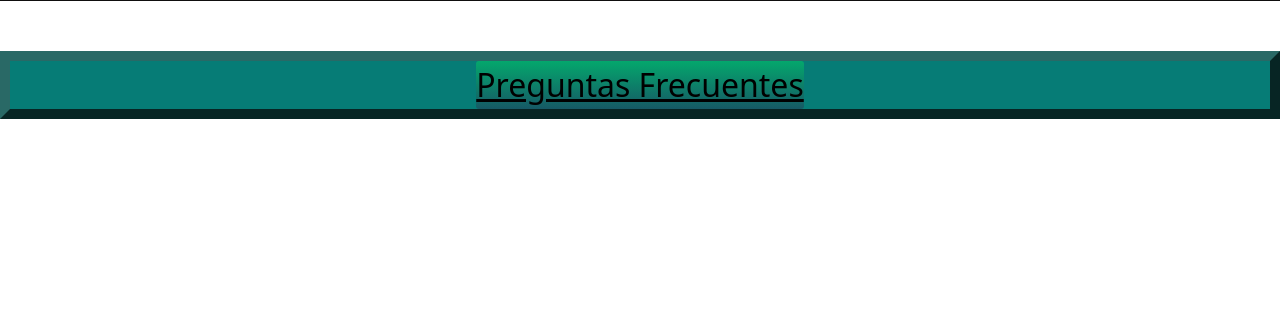
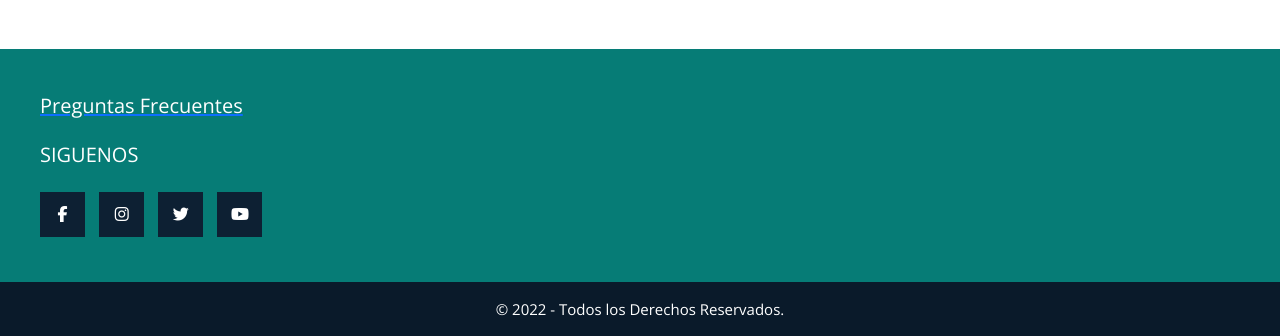
Before and after one commit to ManuelVidiella/repo-CoderWeb, a plain HTML site: page index.html in a window 1280 px wide. Shown: the part 1856-2192 px from the top of the page. Before the commit the page ends 1975 px from the top, so only its background shows below. Drawn offline with nearby package versions, Linux system fonts and the light colour scheme.

Commit message:
final v1.0

```diff
--- a/index.html
+++ b/index.html
@@ -14,6 +14,8 @@
     />
     <!--CSS-->
     <link rel="stylesheet" href="css/main.css" />
+    <!--Iconos-->
+    <script src="https://kit.fontawesome.com/eb496ab1a0.js" crossorigin="anonymous"></script>
   </head>
   <body>
     <header>
@@ -93,8 +95,23 @@
         </div>
       </div>
     </main>
-    <footer class="footer-box">
-      <a href="pages/preguntasfrecuentes.html">Preguntas Frecuentes</a>
+    <!-- footer -->
+    <footer class="pie-pagina">
+      <div class="grupo-1">
+        <div class="box">
+          <a href="pages/preguntasfrecuentes.html"><h2>Preguntas Frecuentes</h2></a>
+          <h2>SIGUENOS</h2>
+          <div class="red-social">
+            <a href="https://www.facebook.com/" class="fa fa-facebook"></a>
+            <a href="https://www.instagram.com/" class="fa fa-instagram"></a>
+            <a href="https://twitter.com" class="fa fa-twitter"></a>
+            <a href="https://www.youtube.com" class="fa fa-youtube"></a>
+          </div>
+        </div>
+      </div>
+      <div class="grupo-2">
+        <small>&copy; 2022 - Todos los Derechos Reservados.</small>
+      </div>
     </footer>
     <!-- Option 1: Bootstrap Bundle with Popper -->
     <script
--- a/scss/_footer.scss
+++ b/scss/_footer.scss
@@ -1,21 +1,72 @@
-
-.footer-box{
-        display: flex;
-        background-color: rgb(6, 124, 118);
-        border: outset 10px rgba(50, 101, 99, 0.8);
-        align-items: center;
-        flex-direction: column;
-        font-size: 200%;
+@import url('https://fonts.googleapis.com/css2?family=Open+Sans:wght@400;700&display=swap');
+*{
+    margin: 0;
+    padding: 0;
+    box-sizing: border-box;
+    font-family: 'Open Sans', sans-serif;
 }
-footer{
-    a{
-        background: linear-gradient(to top, rgb(22, 89, 101), rgba(0, 255, 89, 0.33));
-        color: black;
-        border: none;
-        border-radius: 3px;
-        &:hover{background: linear-gradient(to top, rgb(126, 238, 184), rgb(135, 245, 175));
-        transition: all 1s;
-        cursor: pointer;
-        }
+/*:::::Pie de Pagina*/
+.pie-pagina{
+    width: 100%;
+    background-color: rgb(6, 124, 118);
+}
+.pie-pagina .grupo-1{
+    width: 100%;
+    max-width: 1200px;
+    margin: auto;
+    display:grid;
+    grid-template-columns: repeat(3, 1fr);
+    grid-gap:50px;
+    padding: 45px 0px;
+}
+.pie-pagina .grupo-1 .box figure{
+    width: 100%;
+    height: 100%;
+    display: flex;
+    justify-content: center;
+    align-items: center;
+}
+.pie-pagina .grupo-1 .box figure img{
+    width: 250px;
+}
+.pie-pagina .grupo-1 .box h2{
+    color: #fff;
+    margin-bottom: 25px;
+    font-size: 20px;
+}
+.pie-pagina .grupo-1 .box p{
+    color: #efefef;
+    margin-bottom: 10px;
+}
+.pie-pagina .grupo-1 .red-social a{
+    display: inline-block;
+    text-decoration: none;
+    width: 45px;
+    height: 45px;
+    line-height: 45px;
+    color: #fff;
+    margin-right: 10px;
+    background-color: #0d2033;
+    text-align: center;
+    transition: all 300ms ease;
+}
+.pie-pagina .grupo-1 .red-social a:hover{
+    color: #2c6ba9;
+}
+.pie-pagina .grupo-2{
+    background-color: #0a1a2a;
+    padding: 15px 10px;
+    text-align: center;
+    color: #fff;
+}
+.pie-pagina .grupo-2 small{
+    font-size: 15px;
+}
+@media screen and (max-width:800px){
+    .pie-pagina .grupo-1{
+        width: 90%;
+        grid-template-columns: repeat(1, 1fr);
+        grid-gap:30px;
+        padding: 35px 0px;
     }
 }
```
Also changed, not shown: pages/envio.html (+19 -2 lines), pages/nosotros.html (+19 -2 lines), pages/preguntasfrecuentes.html (+19 -2 lines), pages/productos.html (+21 -4 lines), css/main.css.
